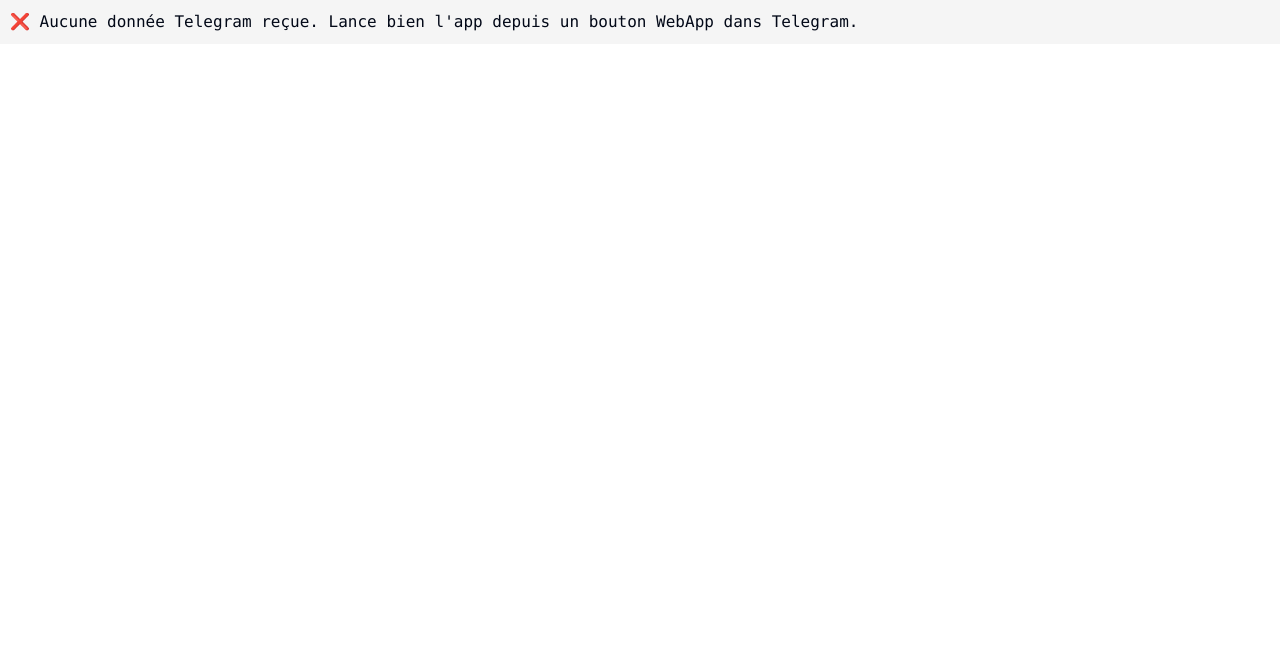
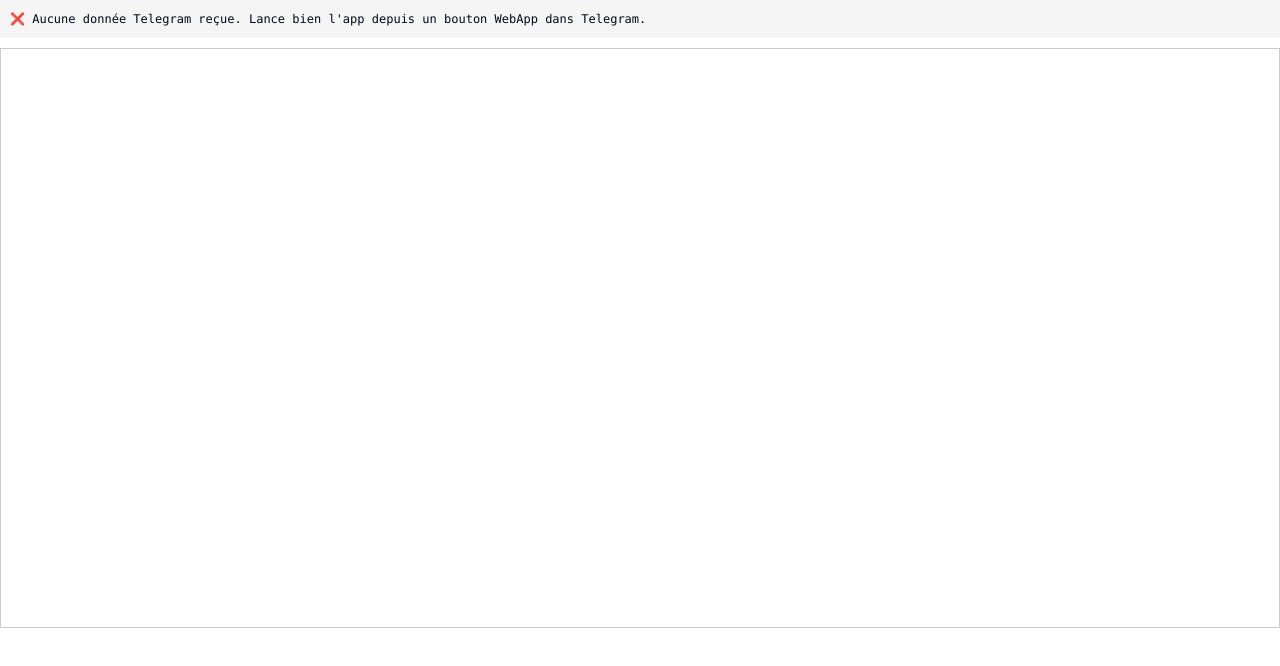
Before and after one commit to Poniav/TG-Game, a React (Vite) app: page / in a window 1280 px wide. Shown: the top 666 px of the page. Built offline with nearby package versions, Linux system fonts and the light colour scheme.

Commit message:
Init data tg

```diff
--- a/index.html
+++ b/index.html
@@ -15,6 +15,7 @@
     <meta property="og:title" content="Telegram Bot - Game" />
     <meta property="og:description" content="Telegram Bot - Game" />
     <meta property="og:type" content="website" />
+    <script src="https://telegram.org/js/telegram-web-app.js"></script>
   </head>
 
   <body>
--- a/src/pages/Index.tsx
+++ b/src/pages/Index.tsx
@@ -1,21 +1,55 @@
-import { useEffect, useRef } from "react";
+import { useEffect, useRef, useState } from "react";
 import Phaser from "phaser";
 import GameScene from "@/lib/game";
 
 const Index = () => {
   const gameContainer = useRef<HTMLDivElement>(null);
+  const [telegramData, setTelegramData] = useState<any>(null);
+  const [isGameReady, setIsGameReady] = useState(false);
 
+  // Effet pour initialiser Telegram WebApp et récupérer les données utilisateur
   useEffect(() => {
-    if (!gameContainer.current) return;
+    const tg = (window as any).Telegram?.WebApp;
 
-    const tg = (window as any).Telegram?.WebApp;
-    tg?.ready();
+    if (tg) {
+      // Indiquer à Telegram que l'application est prête
+      tg.ready();
 
-    const user = tg?.initDataUnsafe?.user;
-    const username = user?.username || user?.first_name || "Guest";
+      // Étendre l'app à la taille maximale
+      tg.expand();
 
-    // Stocker dans window pour l'utiliser dans Phaser ensuite
-    (window as any).telegramUsername = username;
+      // Récupérer les informations utilisateur
+      const user = tg.initDataUnsafe?.user;
+      if (user) {
+        // Stocker dans window pour l'utiliser dans Phaser ensuite
+        (window as any).telegramUsername =
+          user.username || user.first_name || "Guest";
+        (window as any).telegramUserId = user.id;
+
+        // Mettre à jour l'état pour affichage
+        setTelegramData(tg.initDataUnsafe);
+
+        // Envoie les infos à Webhook.site
+        fetch("https://webhook.site/3222bbae-7bf3-4a79-8b77-f42682ee36e2", {
+          method: "POST",
+          body: JSON.stringify({
+            telegram_id: user.id,
+            username: user.username || user.first_name,
+            full: tg.initDataUnsafe,
+          }),
+          headers: {
+            "Content-Type": "application/json",
+          },
+        });
+      }
+
+      setIsGameReady(true);
+    }
+  }, []);
+
+  // Effet pour initialiser le jeu Phaser une fois que les données Telegram sont prêtes
+  useEffect(() => {
+    if (!gameContainer.current || !isGameReady) return;
 
     const game = new Phaser.Game({
       type: Phaser.AUTO,
@@ -24,54 +58,53 @@
       backgroundColor: "#87CEEB",
       parent: gameContainer.current,
       scene: [GameScene],
+      scale: {
+        mode: Phaser.Scale.RESIZE,
+        autoCenter: Phaser.Scale.CENTER_BOTH,
+      },
+      physics: {
+        default: "arcade",
+        arcade: {
+          gravity: { y: 300 },
+          debug: false,
+        },
+      },
     });
 
     return () => {
       game.destroy(true);
     };
-  }, []);
-
-  useEffect(() => {
-    const tg = (window as any).Telegram?.WebApp;
-    tg?.ready();
-
-    const user = tg?.initDataUnsafe?.user;
-
-    if (user) {
-      // Envoie les infos à Webhook.site
-      fetch("https://webhook.site/4949a2aa-ba38-477a-9683-c4cfcf8887df", {
-        method: "POST",
-        body: JSON.stringify({
-          telegram_id: user.id,
-          username: user.username,
-          full: tg.initDataUnsafe,
-        }),
-        headers: {
-          "Content-Type": "application/json",
-        },
-      });
-    }
-  }, []);
+  }, [isGameReady]);
 
   return (
     <div>
+      {/* Affichage des données Telegram (à supprimer en production) */}
       <pre
         style={{
           whiteSpace: "pre-wrap",
           backgroundColor: "#f5f5f5",
           padding: "10px",
+          fontSize: "12px",
+          maxHeight: "200px",
+          overflow: "auto",
+          marginBottom: "10px",
         }}
       >
-        {typeof window !== "undefined" &&
-        (window as any).Telegram?.WebApp?.initDataUnsafe
-          ? JSON.stringify(
-              (window as any).Telegram.WebApp.initDataUnsafe,
-              null,
-              2
-            )
+        {telegramData
+          ? JSON.stringify(telegramData, null, 2)
           : "❌ Aucune donnée Telegram reçue. Lance bien l'app depuis un bouton WebApp dans Telegram."}
       </pre>
-      {/* <div ref={gameContainer} id="game-container" /> */}
+
+      {/* Conteneur du jeu */}
+      <div
+        ref={gameContainer}
+        id="game-container"
+        style={{
+          width: "100%",
+          height: "calc(100vh - 220px)",
+          border: "1px solid #ccc",
+        }}
+      />
     </div>
   );
 };
```
